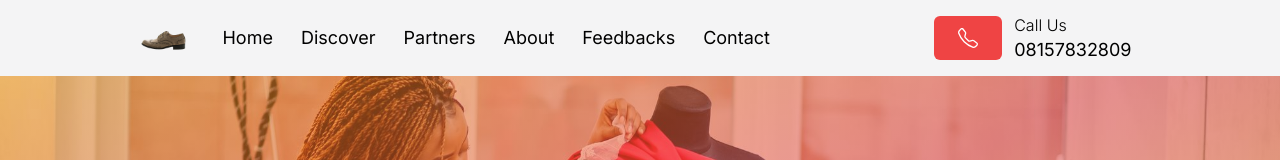
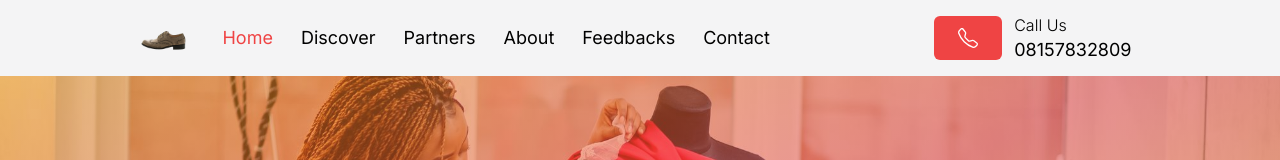
Before and after one commit to mmesomasaint/hulksmasher, a Next.js app: page / in a window 1280 px wide. Shown: the top 160 px of the page. Built offline with nearby package versions, Linux system fonts and the light colour scheme.

Commit message:
Fix: Make main page link red

```diff
--- a/app/page.tsx
+++ b/app/page.tsx
@@ -30,7 +30,7 @@ export default function Home() {
               </div>
               <div className='col-span-3 flex justify-between items-center gap-7'>
                 <div className='w-fit flex-row bg-transparent hidden lg:flex justify-evenly items-center gap-7 p-0'>
-                  <span className='font-normal text-lg leading-none text-primary'>
+                  <span className='font-normal text-lg leading-none text-red-500'>
                     <Link href='/'>Home</Link>
                   </span>
                   <span className='font-normal text-lg leading-none text-black hover:text-gray-600'>
```
